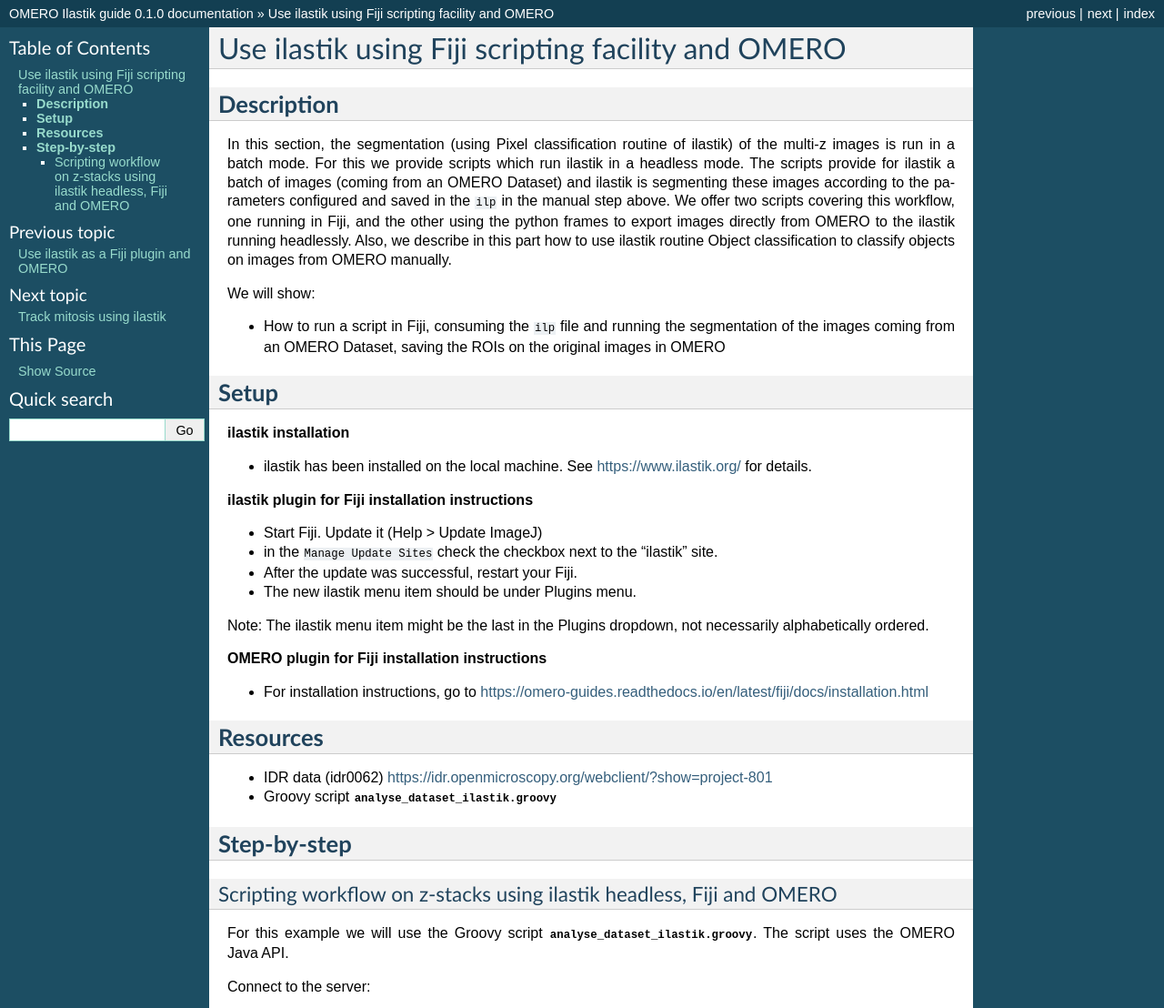
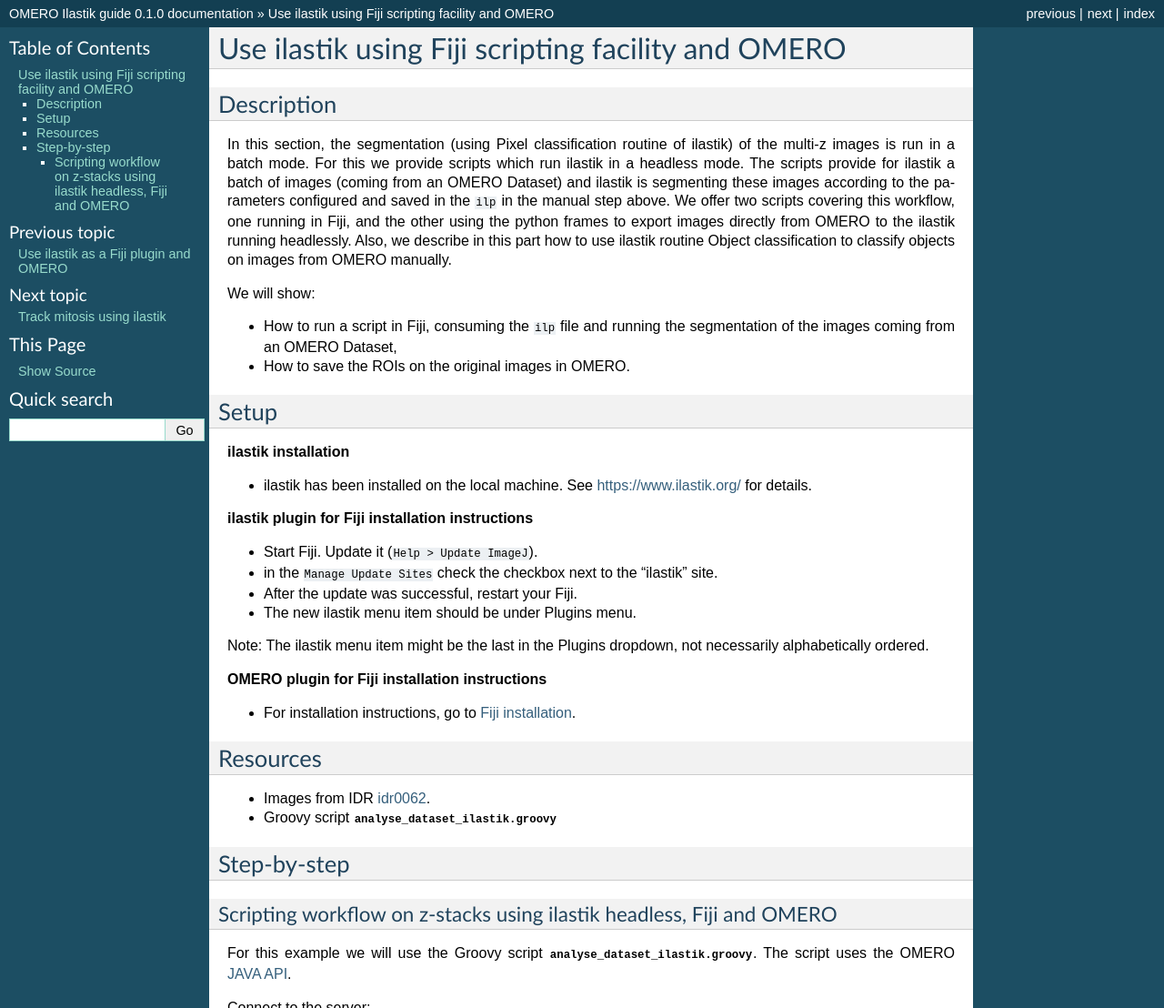
Before and after one commit to ome/omero-guide-ilastik, a Sphinx documentation site: the page built from docs/ilastik_fiji_script.rst, in a window 1280 px wide and 1400 px high, cut to the strip 0-1108 px from the top of the window. Shown: the whole strip at 91% size. Built offline with Sphinx 7.4.7, drawn with Linux system fonts in a browser that asks for light colours.

Commit message:
fix layout and add links

```diff
--- a/docs/ilastik_fiji.rst
+++ b/docs/ilastik_fiji.rst
@@ -1,8 +1,8 @@
 Use ilastik as a Fiji plugin and OMERO
 ======================================
 
-**Description**
----------------
+Description
+-----------
 
 In this section, we will show how to use the ilastik user interface to
 perform segmentations on multi-z images stored in OMERO. The connection
@@ -13,19 +13,19 @@ project). The ``ilp`` file is used later for the scripting workflow.
 
 We will show:
 
--  How to manually open images from OMERO in ilastik using the Fiji plugin for OMERO and Fiji plugin for ilastik
+-  How to manually open images from OMERO in ilastik using the Fiji plugin for OMERO and Fiji plugin for ilastik.
 
--  How to segment the multi-z images in ilastik and produce an ilastik Project (``ilp`` file) recording the steps
+-  How to segment the multi-z images in ilastik and produce an ilastik Project (``ilp`` file) recording the steps.
 
--  How to save the results of the segmentation (ROIs and Probability maps) in OMERO, using the manual workflow and Fiji
+-  How to save the results of the segmentation (ROIs and Probability maps) in OMERO, using the manual workflow and Fiji.
 
--  How to run a script in Fiji, consuming the ``ilp`` file and running the segmentation of the images coming from an OMERO Dataset, saving the ROIs on the original images in OMERO
+-  How to run a script in Fiji, consuming the ``ilp`` file and running the segmentation of the images coming from an OMERO Dataset, saving the ROIs on the original images in OMERO.
 
--  How to manually classify images
+-  How to manually classify images.
 
 
-**Setup**
----------
+Setup
+-----
 
 **ilastik installation**
 
@@ -33,8 +33,8 @@ We will show:
 
 **ilastik plugin for Fiji installation instructions**
 
-- Start Fiji. Update it (Help > Update ImageJ)
-- in the ``Manage Update Sites`` check the checkbox next to the "ilastik" site.
+- Start Fiji. Update it (``Help > Update ImageJ``).
+- In the ``Manage Update Sites`` check the checkbox next to the "ilastik" site.
 - After the update was successful, restart your Fiji.
 - The new ilastik menu item should be under Plugins menu.
 
@@ -43,15 +43,15 @@ not necessarily alphabetically ordered.
 
 **OMERO plugin for Fiji installation instructions**
 
-- For installation instructions, go to \ https://omero-guides.readthedocs.io/en/latest/fiji/docs/installation.html
+- For installation instructions, go to `Fiji installation <https://omero-guides.readthedocs.io/en/latest/fiji/docs/installation.html>`_.
 
-**Resources**
--------------
+Resources
+---------
 
--  IDR data (idr0062) \ https://idr.openmicroscopy.org/webclient/?show=project-801
+-  Images from IDR `idr0062 <https://idr.openmicroscopy.org/webclient/?show=project-801>`_.
 
-**Step-by-step**
-----------------
+Step-by-step
+------------
 
 Manual training of z-stack segmentation in ilastik
 ~~~~~~~~~~~~~~~~~~~~~~~~~~~~~~~~~~~~~~~~~~~~~~~~~~
@@ -64,7 +64,7 @@ Manual training of z-stack segmentation in ilastik
 
 #.  Select a local directory to export to and save the image locally as an ``.h5`` file.
 
-#.  Repeat this step with several images from the Blastocysts Dataset of idr0062.
+#.  Repeat this step with several images from the `Blastocysts Dataset <https://idr.openmicroscopy.org/webclient/?show=dataset-7754>`_ of idr0062.
 
 #.  Start ilastik.
 
--- a/docs/ilastik_fiji_script.rst
+++ b/docs/ilastik_fiji_script.rst
@@ -1,8 +1,8 @@
 Use ilastik using Fiji scripting facility and OMERO
 ===================================================
 
-**Description**
----------------
+Description
+-----------
 
 In this section, the segmentation (using Pixel classification routine
 of ilastik) of the multi-z images is run in a batch mode.
@@ -17,10 +17,11 @@ classify objects on images from OMERO manually.
 
 We will show:
 
--  How to run a script in Fiji, consuming the ``ilp`` file and running the segmentation of the images coming from an OMERO Dataset, saving the ROIs on the original images in OMERO
+- How to run a script in Fiji, consuming the ``ilp`` file and running the segmentation of the images coming from an OMERO Dataset,
+- How to save the ROIs on the original images in OMERO.
 
-**Setup**
----------
+Setup
+-----
 
 **ilastik installation**
 
@@ -28,7 +29,7 @@ We will show:
 
 **ilastik plugin for Fiji installation instructions**
 
-- Start Fiji. Update it (Help > Update ImageJ)
+- Start Fiji. Update it (``Help > Update ImageJ``).
 - in the ``Manage Update Sites`` check the checkbox next to the "ilastik" site.
 - After the update was successful, restart your Fiji.
 - The new ilastik menu item should be under Plugins menu.
@@ -38,23 +39,23 @@ not necessarily alphabetically ordered.
 
 **OMERO plugin for Fiji installation instructions**
 
-- For installation instructions, go to \ https://omero-guides.readthedocs.io/en/latest/fiji/docs/installation.html
+- For installation instructions, go to `Fiji installation <https://omero-guides.readthedocs.io/en/latest/fiji/docs/installation.html>`_.
 
-**Resources**
--------------
+Resources
+---------
 
--  IDR data (idr0062) \ https://idr.openmicroscopy.org/webclient/?show=project-801
+-  Images from IDR `idr0062 <https://idr.openmicroscopy.org/webclient/?show=project-801>`_.
 
 -  Groovy script :download:`analyse_dataset_ilastik.groovy <../scripts/analyse_dataset_ilastik.groovy>`
 
-**Step-by-step**
-----------------
+Step-by-step
+------------
 
 Scripting workflow on z-stacks using ilastik headless, Fiji and OMERO
 ~~~~~~~~~~~~~~~~~~~~~~~~~~~~~~~~~~~~~~~~~~~~~~~~~~~~~~~~~~~~~~~~~~~~~
 
 For this example we will use the Groovy script :download:`analyse_dataset_ilastik.groovy <../scripts/analyse_dataset_ilastik.groovy>`.
-The script uses the OMERO Java API.
+The script uses the OMERO `JAVA API <https://docs.openmicroscopy.org/latest/omero/developers/Java.html>`_.
 
 Connect to the server:
 
--- a/docs/setup.rst
+++ b/docs/setup.rst
@@ -4,8 +4,8 @@ Install ilastik and OMERO Python bindings
 In this section, we show how to install ilastik in a `Conda <https://conda.io/en/latest/>`_ environment.
 We will use the ilastik API to analyze data stored in an OMERO server. We will use OMERO.py to interact with the OMERO server.
 
-**Setup**
----------
+Setup
+-----
 
 We recommend to install the dependencies using Conda.
 Conda manages programming environments in a manner similar to
```
Also changed, not shown: docs/gettingstarted.rst (+11 -15 lines), docs/ilastik_parallel.rst (+13 -7 lines), docs/ilastik_tracking.rst (+6 -6 lines).
